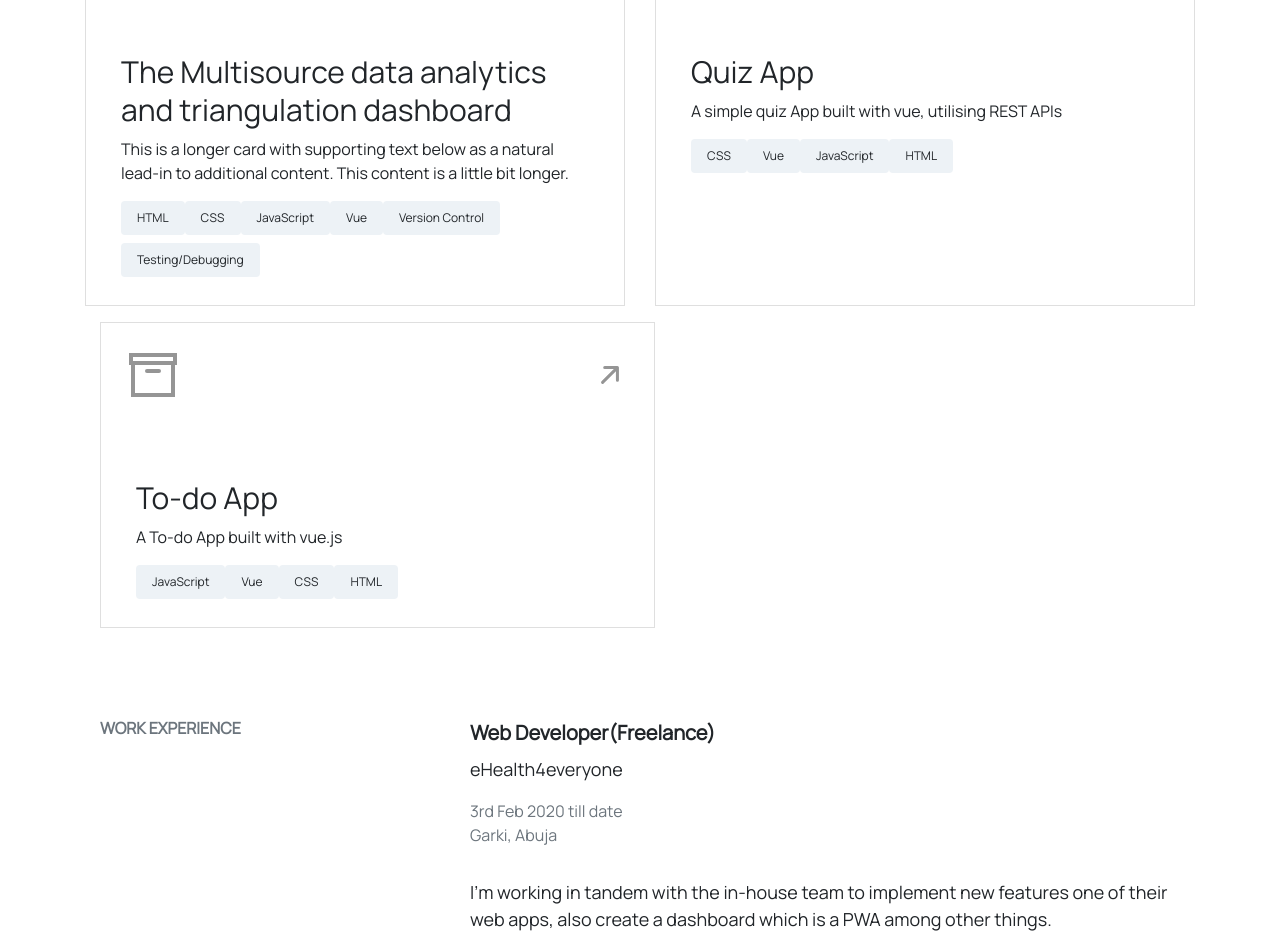
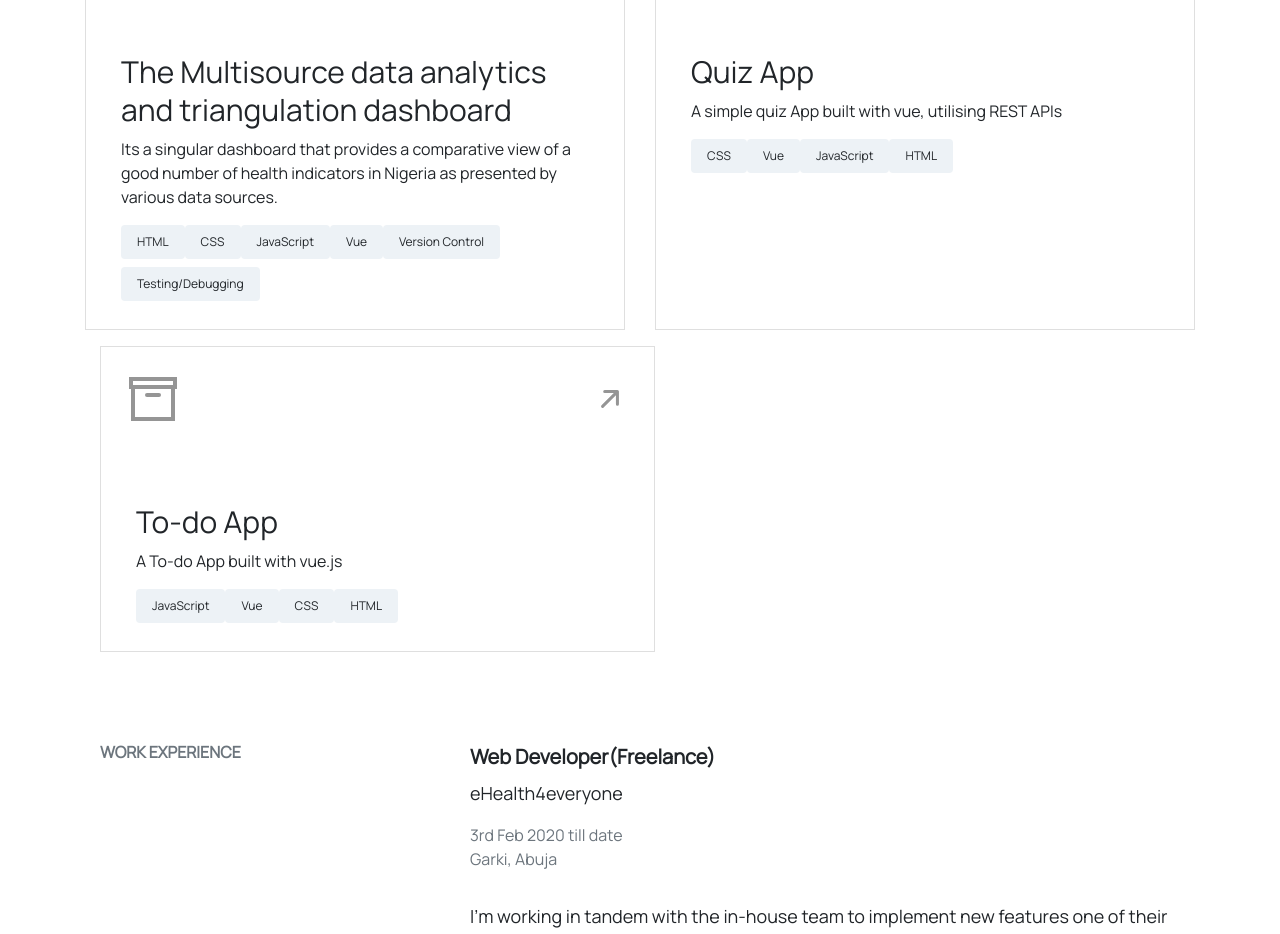
Before and after one commit to Ai-Bee/Portfolio, a Vue app: page /#/profilePage in a window 1280 px wide. Shown: the part 1040-1974 px from the top of the page. Built offline with nearby package versions, Linux system fonts and the light colour scheme; a web font is replaced by a local one.

Commit message:
Corrected wrong text

```diff
--- a/src/components/views/projects.vue
+++ b/src/components/views/projects.vue
@@ -11,7 +11,7 @@
                               <img src="../../assets/upper-right-arrow.svg">
                          </div>
                          <h5 class="mt-md-4 pt-4">The Multisource data analytics and triangulation dashboard</h5>
-                         <p class="card-text">This is a longer card with supporting text below as a natural lead-in to additional content. This content is a little bit longer.</p>
+                         <p class="card-text">Its a singular dashboard that provides a comparative view of a good number of health indicators in Nigeria as presented by various data sources.</p>
                          <span class="badge px-3 py-2  mb-2">HTML</span>
                          <span class="badge px-3 py-2 mb-2">CSS</span>
                          <span class="badge px-3 py-2 mb-2">JavaScript</span>
```
